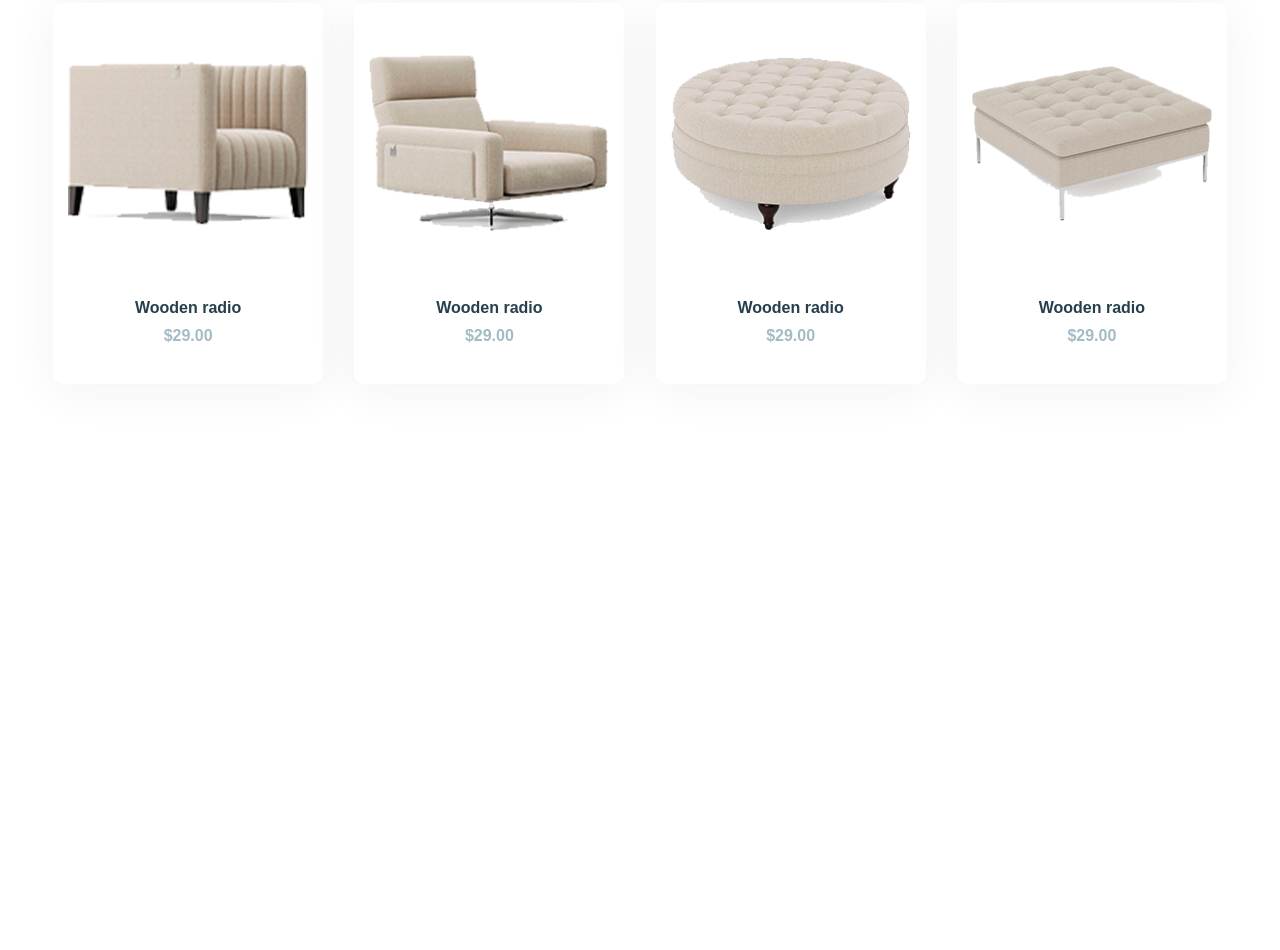
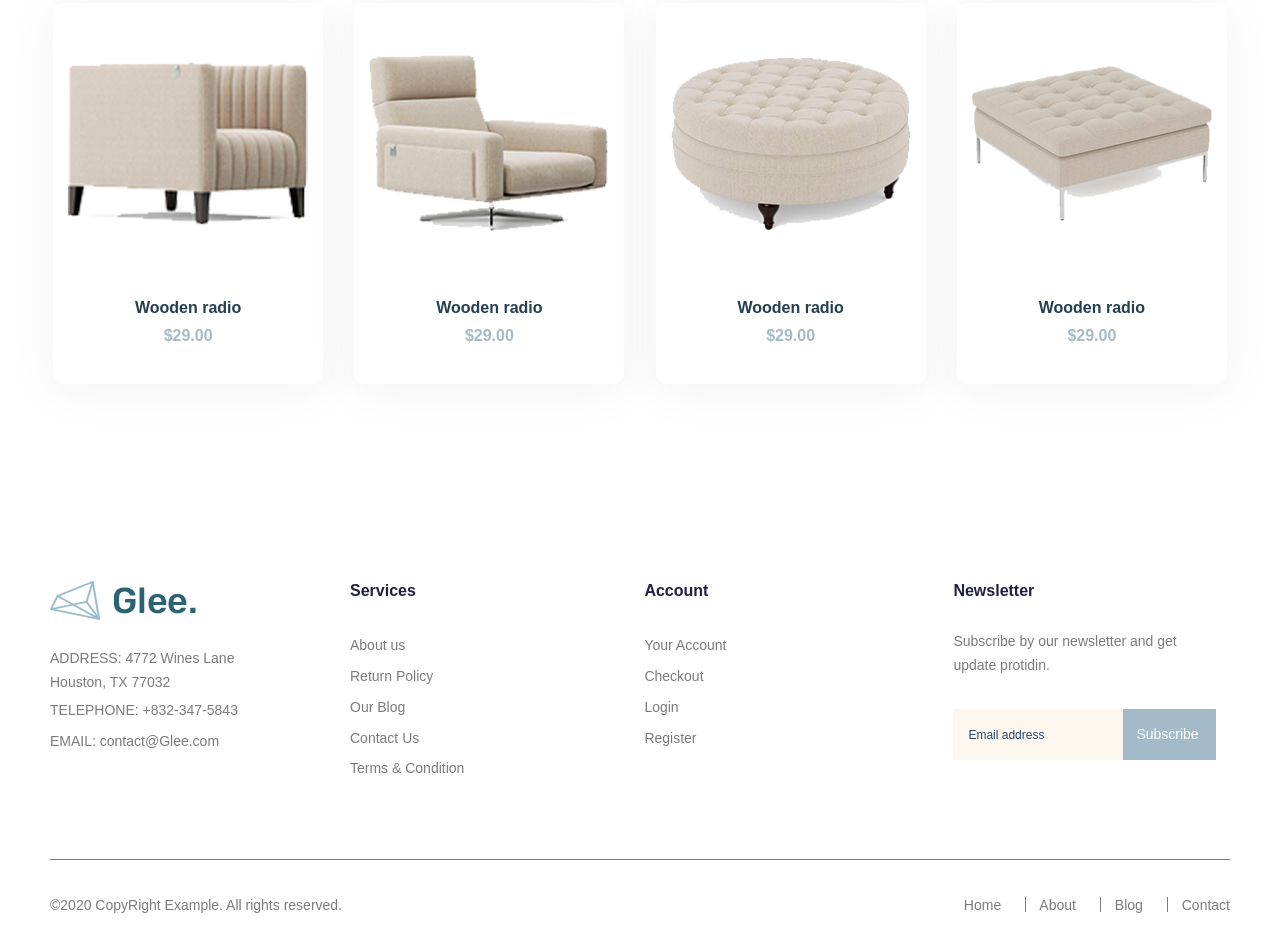
Before and after one commit to YouLiaS/Glee, a website: page app/index.html in a window 1280 px wide. Shown: the part 1785-2735 px from the top of the page. Before the commit the page ends 2291 px from the top, so only its background shows below. Drawn offline with nearby package versions, Linux system fonts and the light colour scheme; files that its build step writes are made by us from their sources.

Commit message:
added footer, fix details

```diff
--- a/app/index.html
+++ b/app/index.html
@@ -111,21 +111,21 @@
           </div>
         </div>
 
-        <ul class="services">
-          <li class="services__item services__item--support">
-            <div class="services__title">Support 24/7.</div>
+        <ul class="features">
+          <li class="features__item features__item--support">
+            <div class="features__title">Support 24/7.</div>
             <p>Contact us 24 hours a day,
               7 days a week.
             </p>
           </li>
-          <li class="services__item services__item--delivery">
-            <div class="services__title">Delivery.</div>
+          <li class="features__item features__item--delivery">
+            <div class="features__title">Delivery.</div>
             <p>
               Free shipping on all US order.
             </p>
           </li>
-          <li class="services__item services__item--payment">
-            <div class="services__title">100% Payment secure.</div>
+          <li class="features__item features__item--payment">
+            <div class="features__title">100% Payment secure.</div>
             <p>
               We ensure secure payment
               with PEV.
@@ -222,9 +222,6 @@
             </div>
           </li>
         </ul>
-
-
-
       </div>
     </section>
   </main>
@@ -232,8 +229,89 @@
   <footer class="footer">
     <div class="container">
       <div class="footer__inner">
-        <div class="footer__top"></div>
-        <div class="footer__bottom"></div>
+        <div class="footer__top">
+
+          <div class="footer__box footer__box--connect">
+            <a class="footer__logo" href="#">
+              <img src="images/logo.png" alt="Glee logo">
+            </a>
+            <ul class="connect">
+              <li class="connect__item">
+                <address class="connect__adress">ADDRESS: 4772 Wines Lane
+                  Houston, TX 77032
+                </address>
+              </li>
+
+              <li class="connect__item">
+                <a class="connect__phone" href="tel:8323475843">Telephone: +832-347-5843</a>
+              </li>
+
+              <li class="connect__item">
+                <a class="connect__email" href="mailto:contact@Glee.com"> <span>Email:</span> contact@Glee.com</a>
+              </li>
+            </ul>
+          </div>
+
+          <div class="footer__box footer__box--service">
+            <h2 class="footer__title">Services</h2>
+            <ul class="footer__list">
+              <li class="footer__item">
+                <a class="footer__link" href="#">About us</a>
+              </li>
+              <li class="footer__item">
+                <a class="footer__link" href="#">Return Policy</a>
+              </li>
+              <li class="footer__item">
+                <a class="footer__link" href="#">Our Blog</a>
+              </li>
+              <li class="footer__item">
+                <a class="footer__link" href="#">Contact Us</a>
+              </li>
+              <li class="footer__item">
+                <a class="footer__link" href="#">Terms & Condition</a>
+              </li>
+            </ul>
+          </div>
+
+          <div class="footer__box footer__box--account">
+            <h3 class="footer__title">Account</h3>
+            <ul class="footer__list">
+              <li class="footer__item">
+                <a class="footer__link" href="#">Your Account</a>
+              </li>
+              <li class="footer__item">
+                <a class="footer__link" href="#">Checkout</a>
+              </li>
+              <li class="footer__item">
+                <a class="footer__link" href="#">Login</a>
+              </li>
+              <li class="footer__item">
+                <a class="footer__link" href="#">Register</a>
+              </li>
+            </ul>
+          </div>
+
+          <div class="footer__box footer__box--newsletter">
+            <h3 class="footer__title">Newsletter</h3>
+            <p>Subscribe by our newsletter and get
+              update protidin.
+            </p>
+            <form class="footer__form" action="#">
+              <input class="footer__input" type="email" name="email" placeholder="Email address" required>
+              <button class="footer__btn" type="submit">Subscribe</button>
+            </form>
+          </div>
+
+        </div>
+        <div class="footer__bottom">
+          <p class="footer__copy">©2020 CopyRight Example. All rights reserved.</p>
+          <div class="footer__links">
+            <a class="footer__link" href="#">Home</a>
+            <a class="footer__link" href="#">About</a>
+            <a class="footer__link" href="#">Blog</a>
+            <a class="footer__link" href="#">Contact</a>
+          </div>
+        </div>
       </div>
     </div>
 
--- a/app/scss/_global.scss
+++ b/app/scss/_global.scss
@@ -15,5 +15,5 @@ body {
 .title {
   @extend %dmsans-700;
   font-size: 36px;
-  color: #191919;
+  color: $default;
 }
--- a/app/scss/_vars.scss
+++ b/app/scss/_vars.scss
@@ -1,7 +1,9 @@
 $accent: #436372;
 $default: #191919;
 $title: #243f4d;
-$decorate: #a3bbc8;
+$light-blue: #a3bbc8;
+$orange: #fcd7b6;
+$footer-color :#7b7b7b;
 
 /********************************/
 %rubik-400 {
--- a/app/scss/style.scss
+++ b/app/scss/style.scss
@@ -41,6 +41,7 @@
     font-size: 15px;
     line-height: 1;
     @extend %rubik-500;
+
   }
 
   &__link--plus {
@@ -79,14 +80,14 @@
     right: -18px;
     width: 15px;
     height: 15px;
-    background-color: #fff;
+    background-color: #ffffff;
     border-radius: 50%;
     color: $default;
     z-index: 5;
     font-size: 10px;
     color: $default;
     text-align: center;
-    line-height: 1.4;
+    line-height: 1.5;
   }
 }
 
@@ -102,7 +103,7 @@
 }
 
 .user__link--ellipse {
-  background-color: #a3bbc8;
+  background-color: $light-blue;
 }
 
 .user__link--search,
@@ -143,7 +144,7 @@
   display: flex;
   justify-content: space-evenly;
   align-items: center;
-  background-color: #fcd7b6;
+  background-color: $orange;
   width: 175px;
   height: 50px;
   border-radius: 35px;
@@ -165,7 +166,7 @@
 // ****************** HOME ***************//
 .home {
   &__slider {
-    background-color: #fcd7b6;
+    background-color: $orange;
     padding: 100px 0 90px;
     min-height: 825px;
   }
@@ -197,7 +198,7 @@
   }
 
   &__btn {
-    background-color: #a3bbc8;
+    background-color: $light-blue;
     color: #ffffff;
     @extend %rubik-500;
     padding: 21px 102px 23px 27px;
@@ -222,7 +223,6 @@
     position: relative;
     padding-top: 177px;
     min-height: 635px;
-    z-index: 5;
 
     &::after {
       content: '';
@@ -268,11 +268,11 @@
   }
 
   .slick-dots .slick-active button {
-    background-color: #fff;
+    background-color: #ffffff;
   }
 }
 
-.services {
+.features {
   display: flex;
   justify-content: space-around;
   align-items: center;
@@ -376,10 +376,10 @@
       color: #8b8b8b;
       cursor: pointer;
       transition: color .3s ease;
-      outline-color: #191919;
+      outline-color: $default;
 
       &:hover {
-        color: #191919;
+        color: $default;
       }
     }
   }
@@ -423,13 +423,151 @@
   &__price {
     @extend %dmsans-700;
     font-size: 16px;
-    color: #a3bbc8;
+    color: $light-blue;
   }
 }
 
 .mixitup-control-active {
-  color: #191919;
+  color: $default;
 }
+
+
+// ****************** FOOTER ***************//
+.footer {
+  color: #7b7b7b;
+  font-size: 14px;
+  line-height: 1.8;
+
+  &__inner {
+    max-width: 1180px;
+    margin: 0 auto;
+  }
+
+  .footer__top {
+    padding: 75px 0;
+    display: flex;
+    align-items: flex-start;
+    border-bottom: 1px solid #7b7b7b;
+  }
+
+  &__box {
+    &--connect {
+      max-width: 200px;
+      margin-right: 100px;
+    }
+
+    &--service {
+      max-width: 130px;
+      margin-right: 180px;
+    }
+
+    &--account {
+      max-width: 100px;
+      margin-right: 227px;
+    }
+
+    &--newsletter {
+      max-width: 270px;
+    }
+  }
+
+  &__logo img {
+    margin-bottom: 27px;
+  }
+
+  &__title {
+    color: #1f2044;
+    @extend %dmsans-700;
+    font-size: 16px;
+    line-height: 1.3;
+    margin-bottom: 28px;
+  }
+
+  &__link {
+    line-height: 2.2;
+    color: #7b7b7b;
+  }
+
+  .connect {
+    line-height: 2.2;
+
+    &__adress {
+      line-height: 1.7;
+      font-style: normal;
+    }
+
+    &__phone {
+      text-transform: uppercase;
+      color: $footer-color;
+    }
+
+    &__email {
+      color: $footer-color;
+
+      span {
+        text-transform: uppercase;
+      }
+
+    }
+  }
+
+  &__box {
+    p {
+      line-height: 1.7;
+      margin-bottom: 31px;
+    }
+  }
+
+  &__form {
+    display: flex;
+  }
+
+  &__input {
+    border: none;
+    background-color: #fef7f0;
+    max-width: 170px;
+    width: 100%;
+    padding: 13px 15px;
+    color: #234969;
+    outline-color: transparent;
+
+    &::placeholder {
+      color: #234969;
+      font-size: 12px;
+      @extend %dmsans-400;
+    }
+  }
+
+  &__btn {
+    border: none;
+    background-color: $light-blue;
+    color: #ffffff;
+    padding: 11px 17px 11px 13px;
+    cursor: pointer;
+  }
+
+  &__bottom {
+    min-height: 90px;
+    display: flex;
+    justify-content: space-between;
+    align-items: center
+  }
+
+  &__links &__link:not(:last-child) {
+    padding-right: 35px;
+    position: relative;
+
+    &::after {
+      content: '';
+      position: absolute;
+      border-right: 1px solid $footer-color;
+      height: 15px;
+      right: 10px;
+      top: 0;
+    }
+  }
+}
+
 
 // ****************** MEDIA ***************//
 @import 'media';
```
